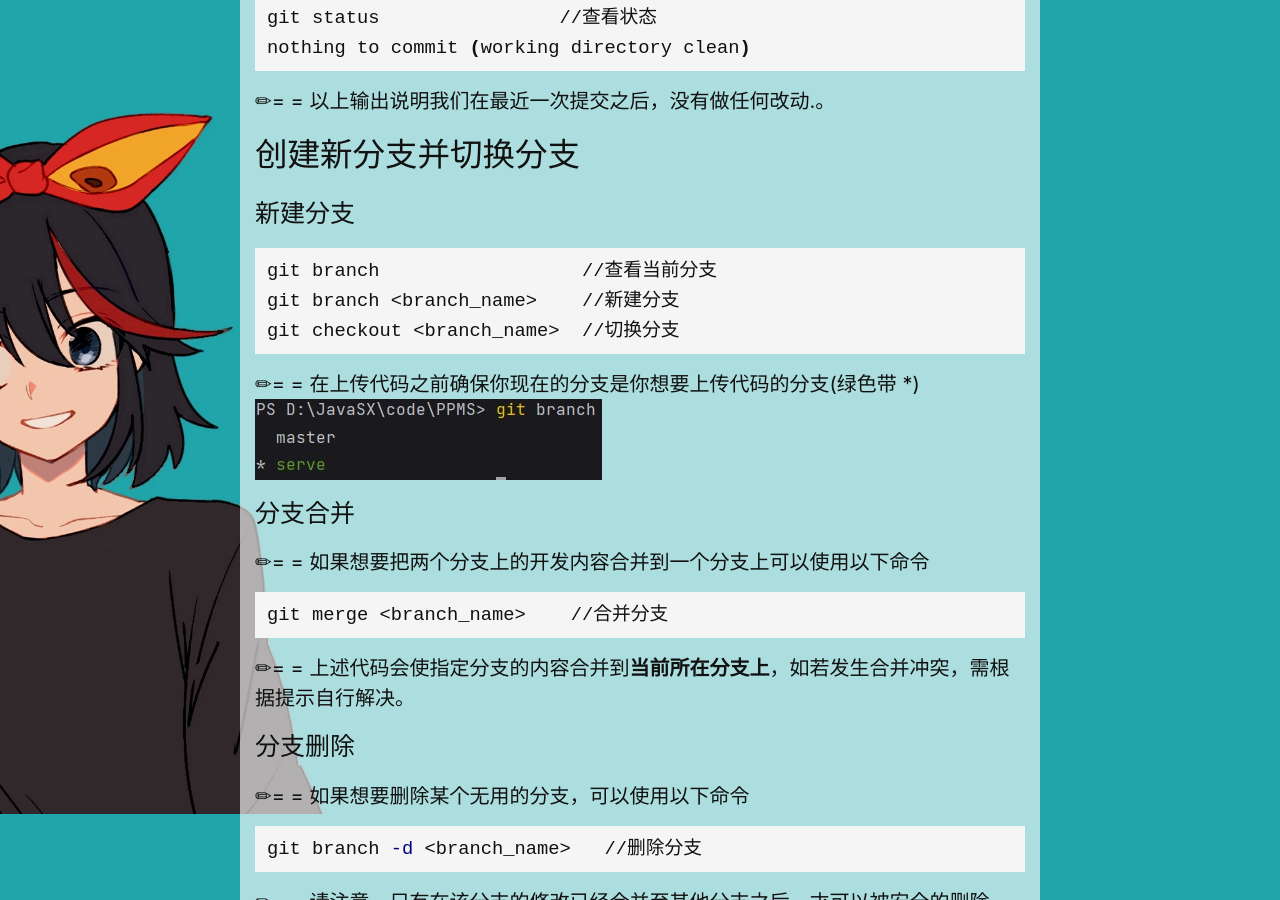
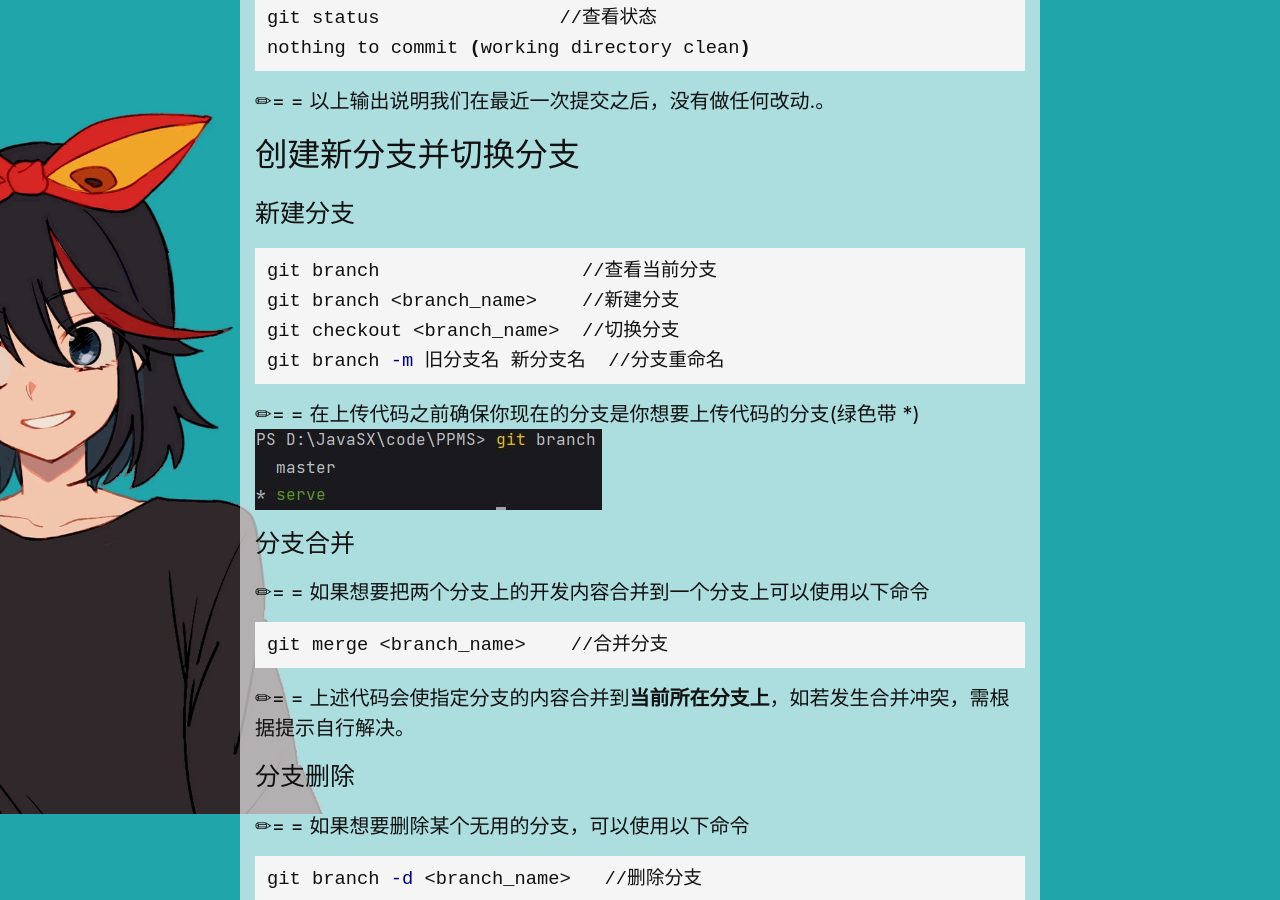
Before and after one commit to NothingWork/NothingWork.github.io, a Jekyll site: the page built from _posts/2024-06-13-Git常用命令与常见问题.markdown, in a window 1280 px wide and 900 px high, scrolled down 1886 px. Built offline with Jekyll 4.4.1, drawn with Linux system fonts in a browser that asks for light colours.

Commit message:
[post] 更新博客

````diff
--- a/_posts/2024-06-13-Git常用命令与常见问题.markdown
+++ b/_posts/2024-06-13-Git常用命令与常见问题.markdown
@@ -41,15 +41,15 @@ git commit -m "提交信息"    //提交代码至本地仓库
 
 这里给出一个Commit信息规范，仅供参考
 
-|类型|描述|
-|---|---|
-|feat|新增XXX功能|
-|fix|修复XXXBUG|
-|docs|变更XXX文档|
-|refactor|重构|
-|test|测试XXX|
-|chore|维护XXX|
-|style|变更XXX代码格式或注释|
+| 类型     | 描述                  |
+| -------- | --------------------- |
+| feat     | 新增XXX功能           |
+| fix      | 修复XXXBUG            |
+| docs     | 变更XXX文档           |
+| refactor | 重构                  |
+| test     | 测试XXX               |
+| chore    | 维护XXX               |
+| style    | 变更XXX代码格式或注释 |
 
 如果觉得git add提交缓存的流程过于繁琐，也可以使用以下命令：
 
@@ -74,6 +74,7 @@ nothing to commit (working directory clean)
 git branch                  //查看当前分支
 git branch <branch_name>    //新建分支
 git checkout <branch_name>  //切换分支
+git branch -m 旧分支名 新分支名  //分支重命名
 ```
 
 在上传代码之前确保你现在的分支是你想要上传代码的分支(绿色带 *)
````
